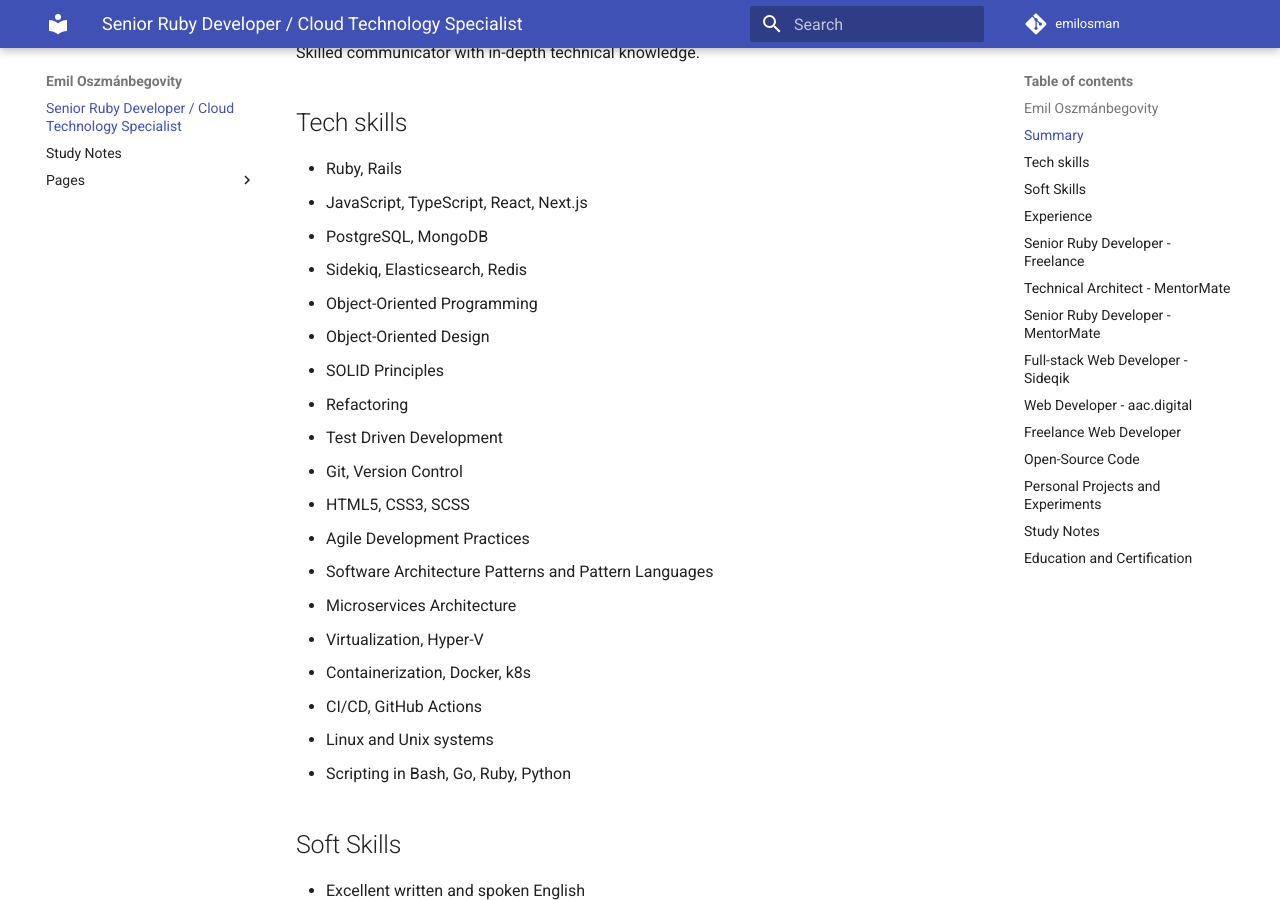
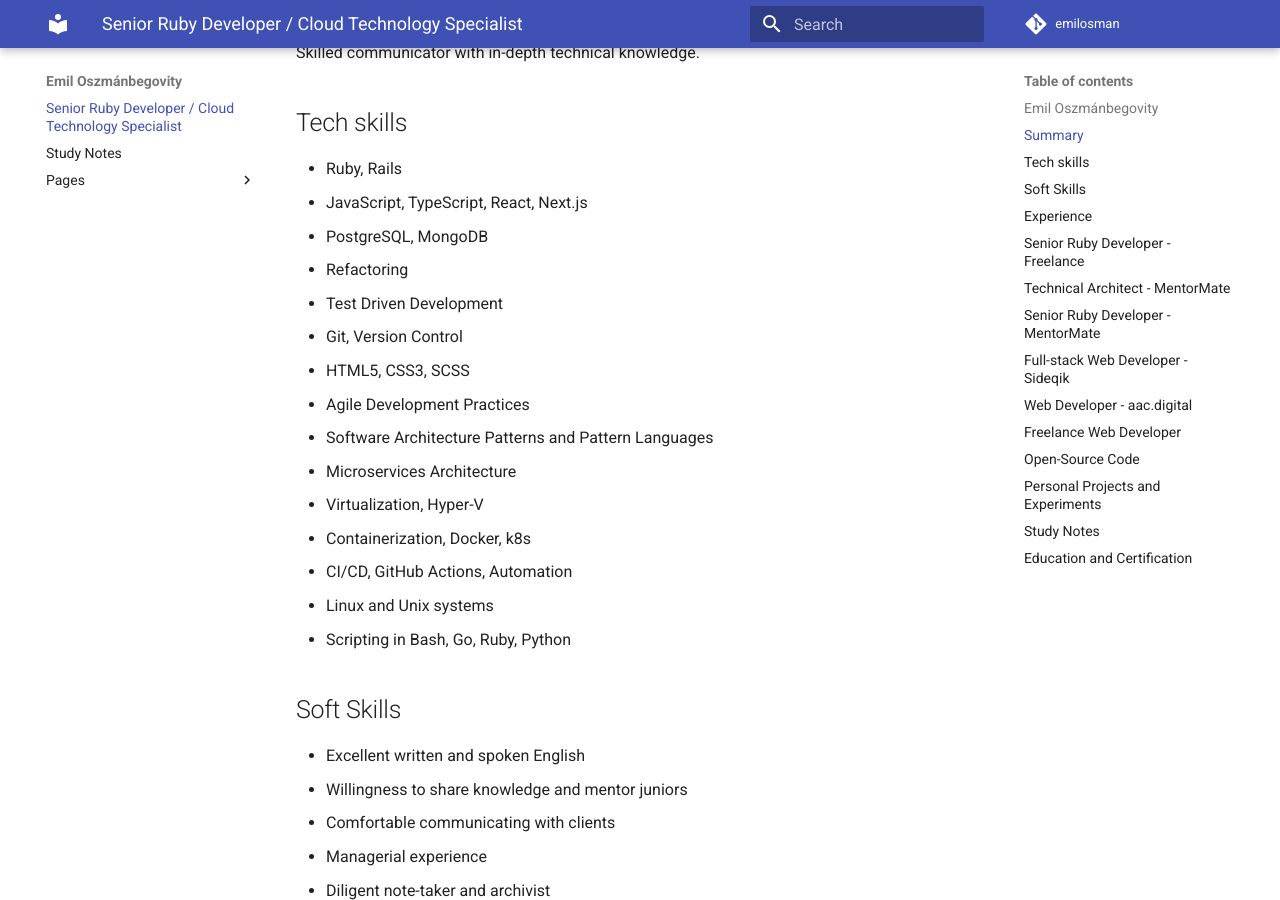
Before and after one commit to emilosman/emilosman, an MkDocs documentation site: the page built from docs/index.md, in a window 1280 px wide and 900 px high, scrolled down 501 px. Built offline with MkDocs 1.6.1 and Material for MkDocs 9.7.7, drawn with Linux system fonts in a browser that asks for light colours.

Commit message:
change list

```diff
--- a/docs/index.md
+++ b/docs/index.md
@@ -14,10 +14,6 @@
 - Ruby, Rails
 - JavaScript, TypeScript, React, Next.js
 - PostgreSQL, MongoDB
-- Sidekiq, Elasticsearch, Redis
-- Object-Oriented Programming
-- Object-Oriented Design
-- SOLID Principles
 - Refactoring
 - Test Driven Development
 - Git, Version Control
@@ -27,7 +23,7 @@
 - Microservices Architecture
 - Virtualization, Hyper-V
 - Containerization, Docker, k8s
-- CI/CD, GitHub Actions
+- CI/CD, GitHub Actions, Automation
 - Linux and Unix systems
 - Scripting in Bash, Go, Ruby, Python
 
```
Also changed, not shown: 1 other file.
